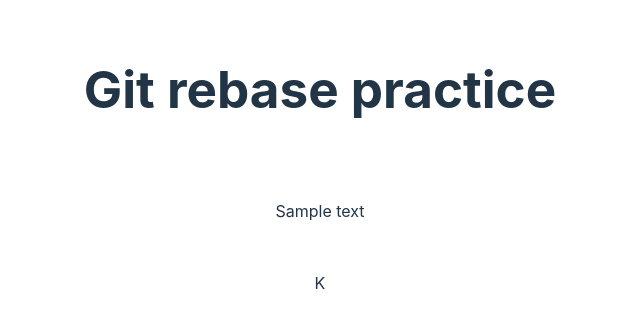
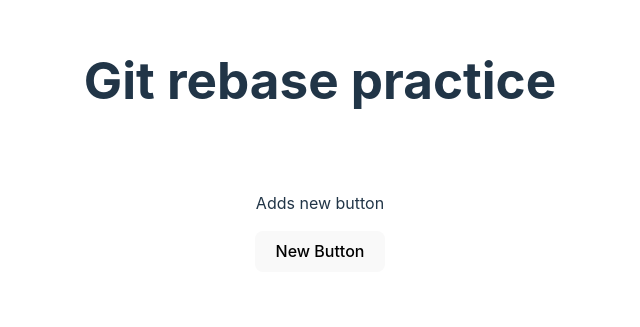
Before and after one commit to azvontsov/git_practice, a React (Vite) app: page / in a window 1280 px wide. Shown: the part 239-566 px from the top of the page, without its empty margins (320-960 px from the left). Built offline with nearby package versions, Linux system fonts and the light colour scheme.

Commit message:
adds new button

```diff
--- a/src/App.jsx
+++ b/src/App.jsx
@@ -9,9 +9,9 @@ function App() {
     <>
       <h1>Git rebase practice</h1>
       <div className="card">
-        <p>Sample text</p>
+        <p>Adds new button</p>
+        <button>New Button</button>
       </div>
-      K
     </>
   );
 }
```
